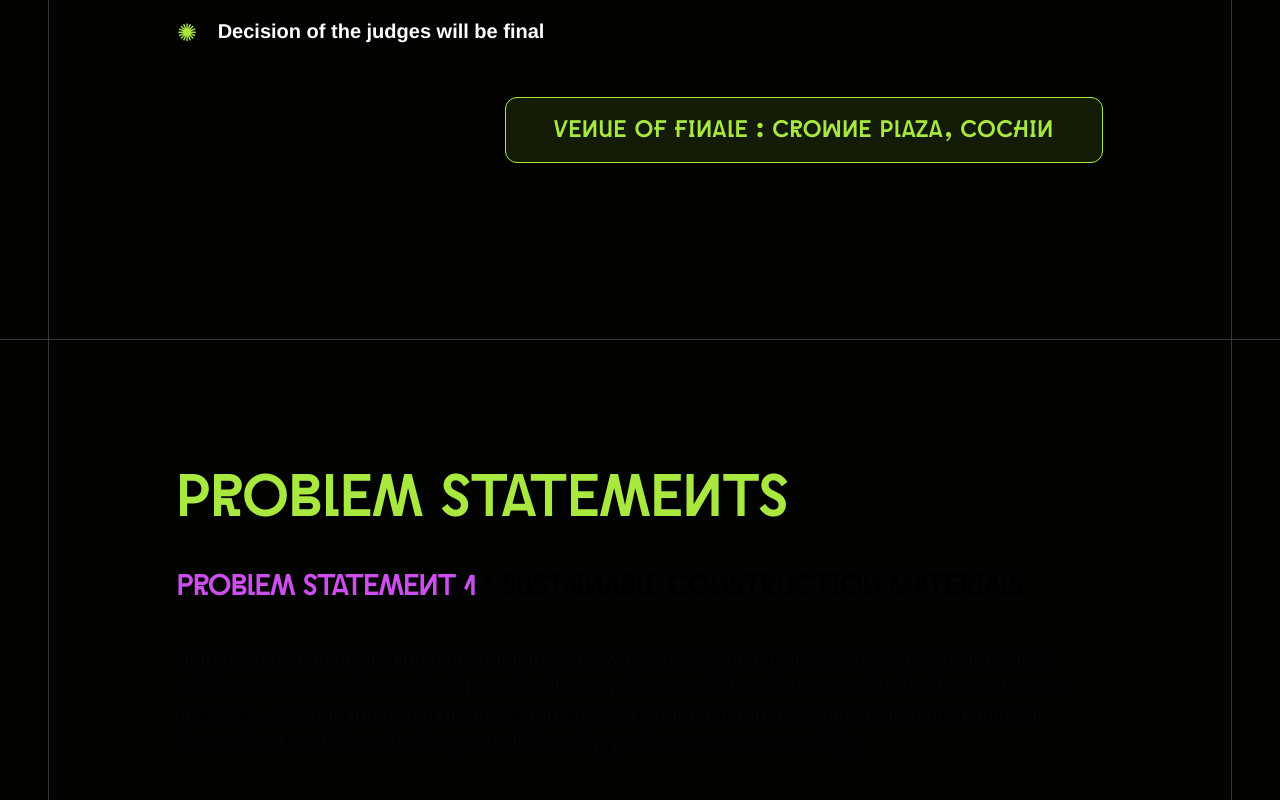
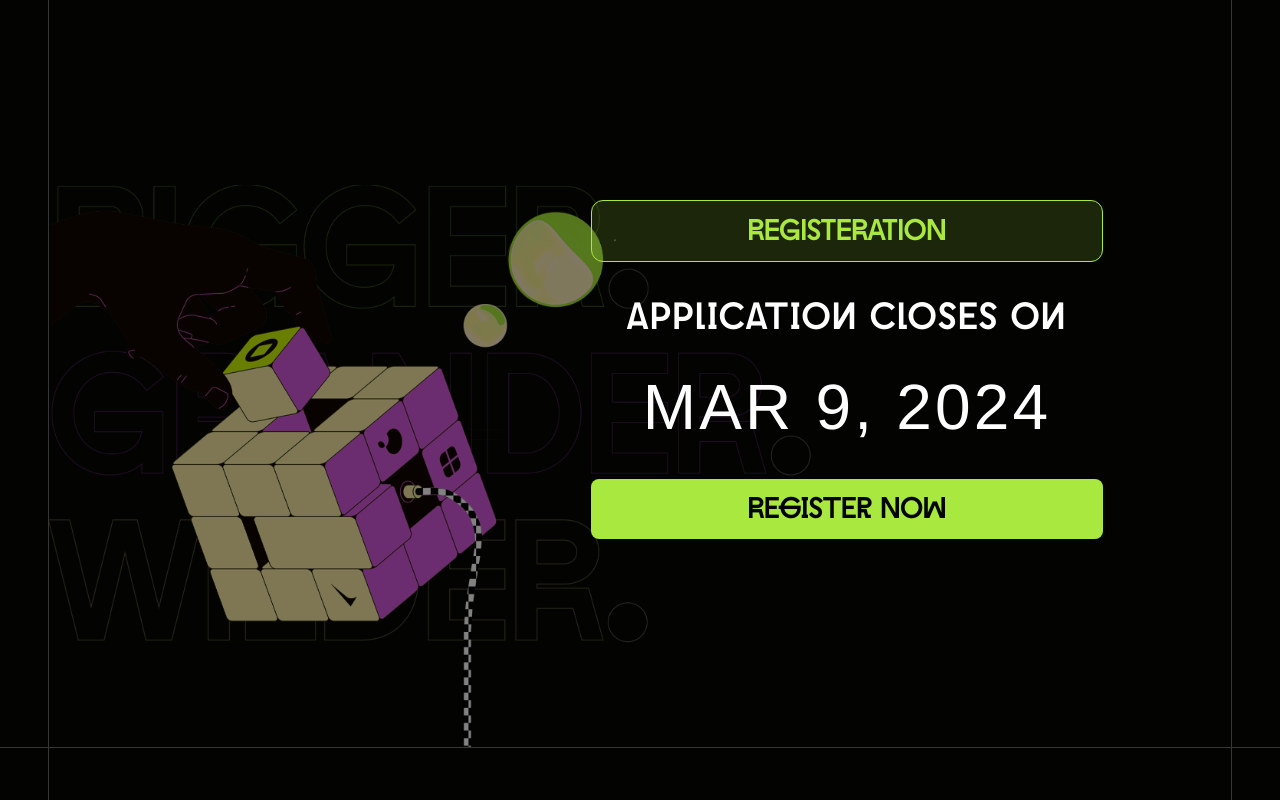
Before and after one commit to nikhitkumar00/rack-and-crack, a Next.js app: page / in a window 1280 px wide. Shown: the part 1740-2540 px from the top of the page. Built offline with nearby package versions, Linux system fonts and the light colour scheme; a small style sheet from the web is missing; a web font is replaced by a local one.

Commit message:
added registration section

```diff
--- a/app/_components/problemStatement.tsx
+++ b/app/_components/problemStatement.tsx
@@ -34,7 +34,7 @@ const ProblemStatement = () => {
             </span>{" "}
             : {statement.qn}
           </div>
-          <div className="font-tertiary text-xl">{statement.ans}</div>
+          <div className="font-tertiary text-xl font-bold">{statement.ans}</div>
         </div>
       ))}
     </div>
--- a/app/_components/registration.tsx
+++ b/app/_components/registration.tsx
@@ -18,7 +18,7 @@ const Registration = () => {
       <div className="flex w-full items-center justify-center">
         <div className="z-10 flex w-full max-w-lg flex-col gap-6 md:pb-28 lg:ml-auto">
           <div className="w-full rounded-xl border border-primary bg-primary bg-opacity-15 px-6 py-3 text-center font-secondary text-lg text-primary sm:px-0 sm:text-xl md:text-2xl xl:text-3xl">
-            REGISTER FOR FREE
+            REGISTERATION
           </div>
           <div className="flex flex-col items-center justify-center gap-2">
             <span className="flex flex-wrap font-secondary text-[5.5vw] lowercase tracking-wider text-white sm:py-1 sm:text-[5.7vw] md:text-[38px]">
@@ -26,21 +26,18 @@ const Registration = () => {
               <span className="whitespace-nowrap">closes on</span>
             </span>
             <span className="flex flex-wrap font-tertiary text-[5vw] font-medium tracking-wider text-white md:text-[64px]">
-              <span className="whitespace-nowrap">FEB 22,&nbsp;</span>
+              <span className="whitespace-nowrap">MAR 9,&nbsp;</span>
               <span>2024</span>
             </span>
           </div>
-          <Script defer async src="https://apply.devfolio.co/v2/sdk.js" />
-          <div className="relative flex h-[56px] w-full items-center justify-center overflow-clip rounded-xl bg-white">
-            <div className="absolute flex origin-center scale-75 items-center justify-center sm:relative sm:w-full sm:scale-100">
-              <div
-                className="apply-button"
-                data-hackathon-slug="designathon24"
-                data-button-theme="dark-inverted"
-                style={{ height: "44px" }}
-              ></div>
-            </div>
-          </div>
+          <button
+            onClick={() =>
+              window.open("https://forms.gle/8iPpCs3xeVsWq8gV8", "_blank")
+            }
+            className="w-full rounded-lg bg-primary px-6 py-3 font-secondary text-2xl text-dark hover:bg-tertiary md:text-3xl"
+          >
+            Register Now
+          </button>
         </div>
       </div>
     </div>
--- a/app/page.tsx
+++ b/app/page.tsx
@@ -1,4 +1,4 @@
-import { About, Header, Hero } from "@/app/_components";
+import { About, Header, Hero, Registration } from "@/app/_components";
 import TextMarquee from "@/components/marquee";
 import SectionLayout from "@/layouts/section-layout";
 import Guidelines from "./_components/guidlines";
@@ -13,7 +13,6 @@ export default function Home() {
 
         <SectionLayout full gapless>
           <Hero />
-          <About />
         </SectionLayout>
         <TextMarquee />
 
@@ -21,6 +20,10 @@ export default function Home() {
           <Guidelines />
         </SectionLayout>
       </div>
+
+      <SectionLayout>
+        <Registration />
+      </SectionLayout>
 
       <SectionLayout>
         <ProblemStatement />
```
